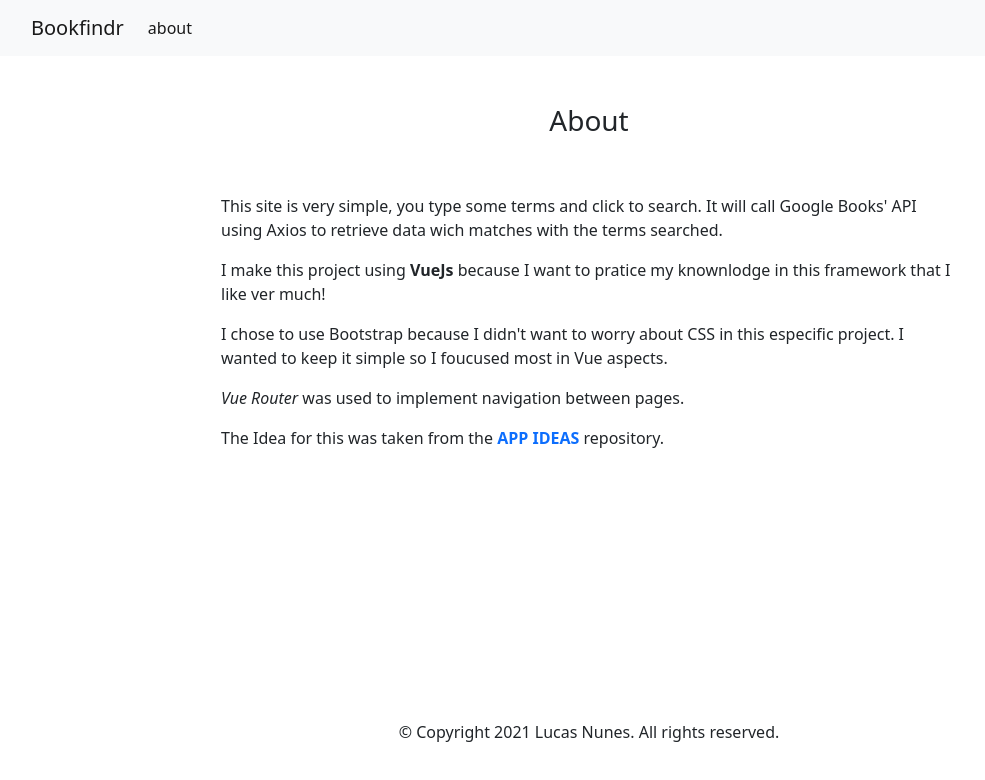
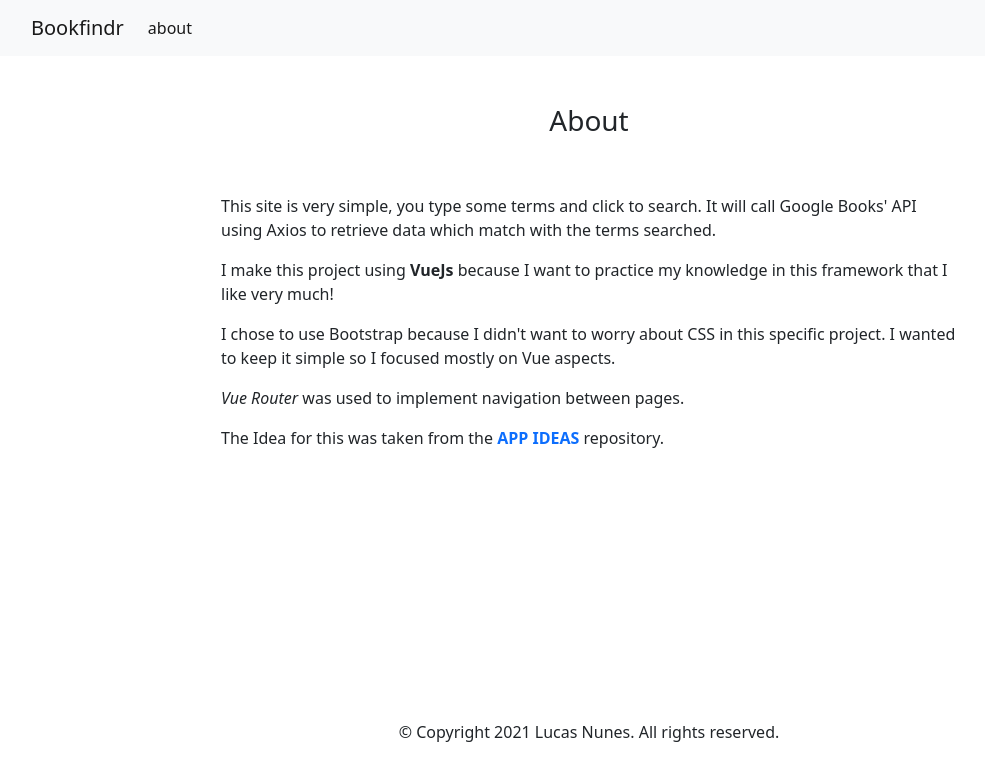
Before and after one commit to lukasnunesj/bookfindr, a Vue app: page /about in a window 1280 px wide. Shown: the top 780 px of the page, without its empty margins (51-1036 px from the left). Built offline with nearby package versions, Linux system fonts and the light colour scheme; some icons are missing.

Commit message:
fix: Correcting mispelling

```diff
--- a/src/views/About.vue
+++ b/src/views/About.vue
@@ -6,13 +6,13 @@
             <br>
             <br>
             <p>
-                This site is very simple, you type some terms and click to search. It will call Google Books' API using Axios to retrieve data wich matches with the terms searched.
+                This site is very simple, you type some terms and click to search. It will call Google Books' API using Axios to retrieve data which match with the terms searched.
             </p>
             <p>
-                I make this project using <b>VueJs</b> because I want to pratice my knownlodge in this framework that I like ver much!
+                I make this project using <b>VueJs</b> because I want to practice my knowledge in this framework that I like very much!
             </p>
             <p>
-                I chose to use Bootstrap because I didn't want to worry about CSS in this especific project. I wanted to keep it simple so I foucused most in Vue aspects.
+                I chose to use Bootstrap because I didn't want to worry about CSS in this specific project. I wanted to keep it simple so I focused mostly on Vue aspects.
             </p>
             <p>
                 <i>Vue Router</i> was used to implement navigation between pages.
```
